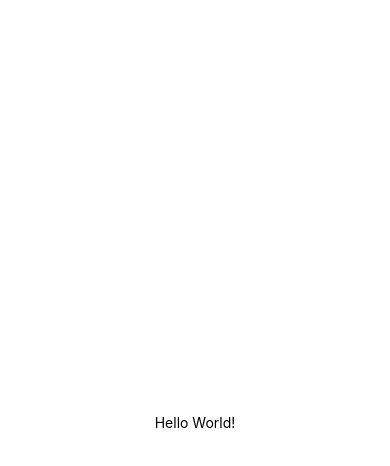
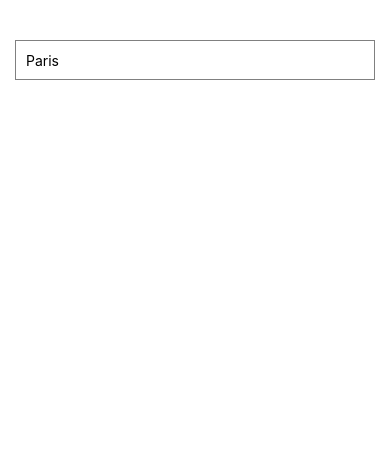
Before and after one commit to fradec/reanatest, a React Native app: screen / in a window 390 px wide. Shown: the top 466 px of the page. Built offline with nearby package versions, Linux system fonts and the light colour scheme.

Commit message:
fichiers de base

```diff
--- a/App.js
+++ b/App.js
@@ -1,20 +1,12 @@
 import React from 'react';
-import { StyleSheet, Text, View } from 'react-native';
+import { View } from 'react-native';
+import About from './components/About.js'
+import Search from './components/Search.js'
 
 export default function App() {
   return (
-    <View style={styles.container}>
-      <Text>Hello World!
-      </Text>
+    <View style={{marginVertical: 40, marginHorizontal: 15}}>
+      <Search />
     </View>
   );
 }
-
-const styles = StyleSheet.create({
-  container: {
-    flex: 1,
-    backgroundColor: '#fff',
-    alignItems: 'center',
-    justifyContent: 'center',
-  },
-});
--- /dev/null
+++ b/components/About.js
@@ -0,0 +1,29 @@
+import React from 'react'
+import {View, Text, StyleSheet, ActivityIndicator} from 'react-native'
+
+export default class About extends React.Component {
+  render () {
+    return (
+      <View style={style.view}>
+        <Text style={style.title}>
+          À propos de moi
+        </Text>
+        <Text>
+          Lorem gjqevbz zhut zmm zmkaqb
+        </Text>
+      </View>
+    )
+  }
+}
+
+
+const style = StyleSheet.create({
+  view: {
+    margin: 15
+  },
+  title: {
+    fontSize: 22,
+    marginBottom: 20,
+    marginTop: 20
+  }
+})
--- /dev/null
+++ b/components/Search.js
@@ -0,0 +1,28 @@
+import React from 'react'
+import { TextInput } from 'react-native'
+
+export default class Search extends React.Component {
+
+  constructor (props) {
+    super(props)
+    this.state = {
+      city: 'Paris'
+    }
+  }
+
+  setCity (city) {
+    this.setState({
+      city: city
+    })
+  }
+
+  render () {
+    return (
+      <TextInput
+        onChangeText={(text) => this.setCity(text)}
+        style={{ height: 40, borderColor: 'gray', borderWidth: 1, paddingHorizontal: 10 }}
+        value={this.state.city}
+      />
+    )
+  }
+}
```
